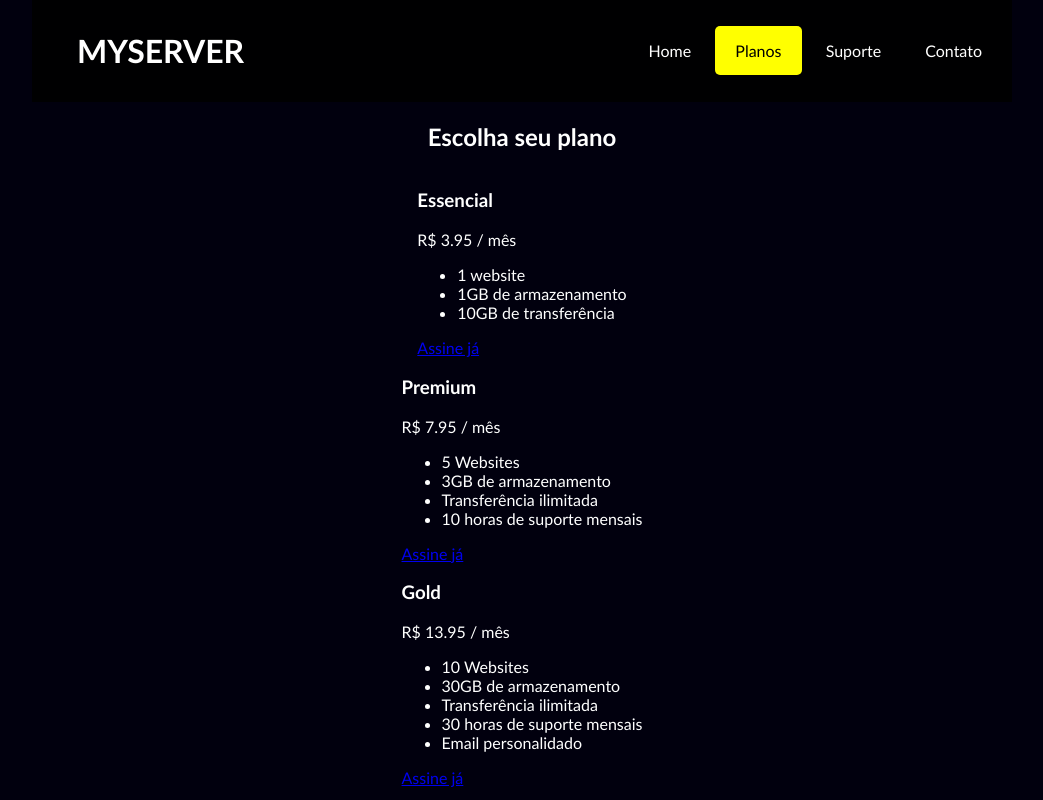
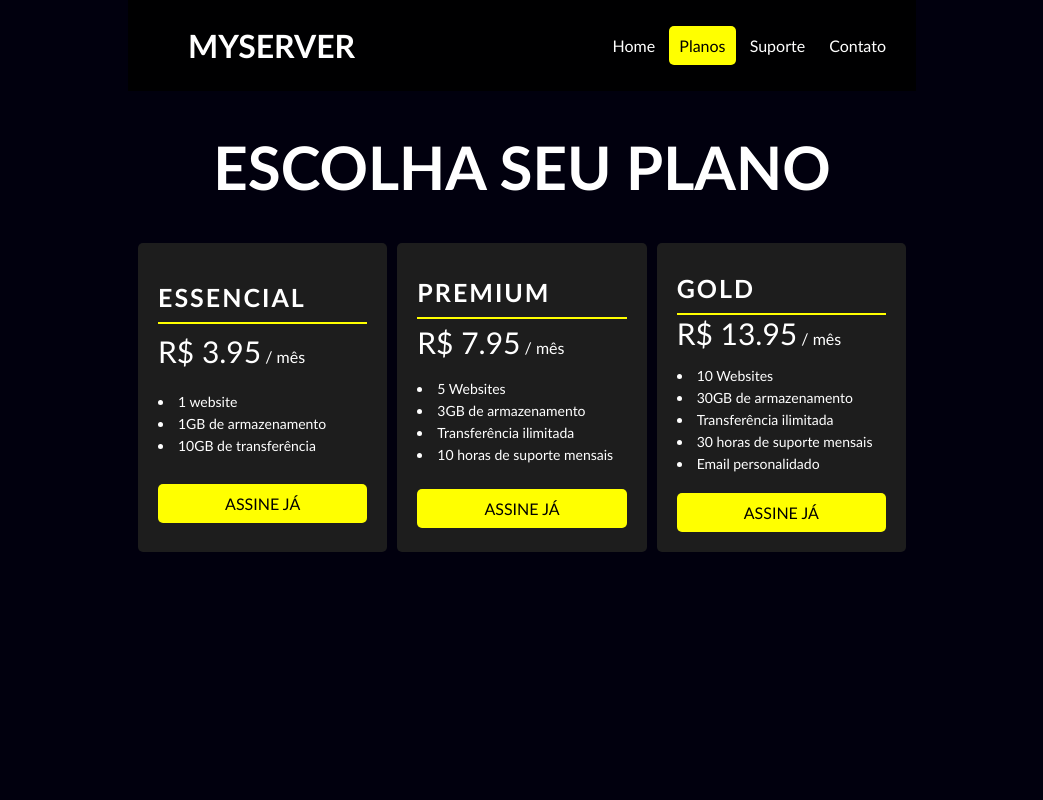
Before and after one commit to AndsonMaciel/projeto3-udemy, a plain HTML site: page index.html in a window 1280 px wide. Shown: the whole page, without its empty margins (118-1161 px from the left). Drawn offline with Linux system fonts and the light colour scheme.

Commit message:
Atualização do conteúdo CSS
inserindo subtitulo, e os cards dos planos

```diff
--- a/css/style.css
+++ b/css/style.css
@@ -6,7 +6,7 @@ body {
     margin: 0;
     padding: 0;
     background-color: #01000e;
-    font-family:'Trebuchet MS', 'Lucida Sans Unicode', 'Lucida Grande', 'Lucida Sans', Arial, sans-serif;
+    font-family: 'Trebuchet MS', 'Lucida Sans Unicode', 'Lucida Grande', 'Lucida Sans', Arial, sans-serif;
     display: flex;
     align-items: center;
     justify-content: center;
@@ -16,36 +16,119 @@ body {
 
 .main {
     background-color: rgba(0, 0, 0, .9);
-    width: 80%;
+    width: 60%;
     max-width: 960px;
     display: flex;
     flex-wrap: wrap;
     justify-content: space-between;
     align-items: center;
+    padding: 0 10px;
+}
+
+.main-title {
+    display: inline-block;
+    color: white;
+    padding: 0 50px;
+    text-transform: uppercase;
+}
+
+.menu {
     padding: 10px;
 }
 
-.main-title{
+.menu li {
     display: inline-block;
-    color: white;
-    padding-left: 35px;
-    text-transform: uppercase;
+    list-style-type: none;
+
 }
 
-.menu li{
-    list-style-type: none;
-    display: inline-block;
-}
-
-.menu a{
+.menu a {
     display: block;
     color: white;
     text-decoration: none;
-    padding: 15px 20px;
+    padding: 10px;
 }
 
-#menu_btn{
+#menu_btn {
     background-color: yellow;
     color: black;
     border-radius: 5px;
 }
+
+.subtitle {
+    text-align: center;
+    font-size: 40px;
+    text-transform: uppercase;
+}
+
+.subtitle h2{
+    margin: 0;
+    padding: 40px;
+}
+
+.container {
+    width: 60%;
+    display: flex;
+    justify-content: space-evenly;
+    gap: 10px;
+}
+
+.container-itens {
+    flex-basis: 300px;
+    background-color: #1d1d1d;
+    padding: 20px;
+    border-radius: 5px;
+    display: flex;
+    flex-direction: column;
+    justify-content: space-evenly;
+}
+
+.container-itens h3 {
+    margin: 0;
+    padding: 10px 0;
+    border-bottom: 2px solid yellow;
+    font-size: 25px;
+    letter-spacing: 2px;
+    text-transform: uppercase;
+}
+
+.container-valor {
+    width: 50;
+    display: inline-block;
+    font-size: 30px;
+    padding: 0;
+    margin: 0;
+}
+
+.container-itens p {
+    display: inline-block;
+    padding: 0;
+    margin: 0;
+}
+
+.container-itens ul {
+    padding: 0;
+    list-style-position: inside;
+}
+
+.container-itens li {
+    font-size: 14px;
+    padding-bottom: 5px;
+}
+
+#btn-ass {
+    width: 100%;
+    text-align: center;
+    display: inline-block;
+    margin-bottom: 0;
+}
+
+#btn-ass a {
+    display: block;
+    background-color: yellow;
+    text-decoration: none;
+    color: black;
+    padding: 10px;
+    border-radius: 5px;
+    text-transform: uppercase;
+}
--- a/index.html
+++ b/index.html
@@ -29,31 +29,41 @@
     </div>
 
     <div class="container">
+        <div class="container-itens">
             <h3>Essencial</h3>
-        <p>R$ 3.95 / mês</p>
+            <div>
+                <p class="container-valor">R$ 3.95</p>
+                <p>/ mês</p>
+            </div>
             <ul>
                 <li>1 website</li>
                 <li>1GB de armazenamento</li>
                 <li>10GB de transferência</li>
             </ul>
-        <a href="#">Assine já</a>
+            <p id="btn-ass"><a href="#">Assine já</a></p>
         </div>
 
-    <div class="container">
+        <div class="container-itens">
             <h3>Premium</h3>
-        <p>R$ 7.95 / mês</p>
+            <div>
+                <p class="container-valor">R$ 7.95</p>
+                <p>/ mês</p>
+            </div>
             <ul>
                 <li>5 Websites</li>
                 <li>3GB de armazenamento</li>
                 <li>Transferência ilimitada</li>
                 <li>10 horas de suporte mensais</li>
             </ul>
-        <a href="#">Assine já</a>
+            <p id="btn-ass"><a href="#">Assine já</a></p>
         </div>
 
-    <div class="container">
+        <div class="container-itens">
             <h3>Gold</h3>
-        <p>R$ 13.95 / mês</p>
+            <div>
+                <p class="container-valor">R$ 13.95</p>
+                <p>/ mês</p>
+            </div>
             <ul>
                 <li>10 Websites</li>
                 <li>30GB de armazenamento</li>
@@ -61,7 +71,8 @@
                 <li>30 horas de suporte mensais</li>
                 <li>Email personalidado</li>
             </ul>
-        <a href="#">Assine já</a>
+            <p id="btn-ass"><a href="#">Assine já</a></p>
+        </div>
     </div>
 </body>
 
```
Lines whose indentation alone changed are shown as unchanged.
